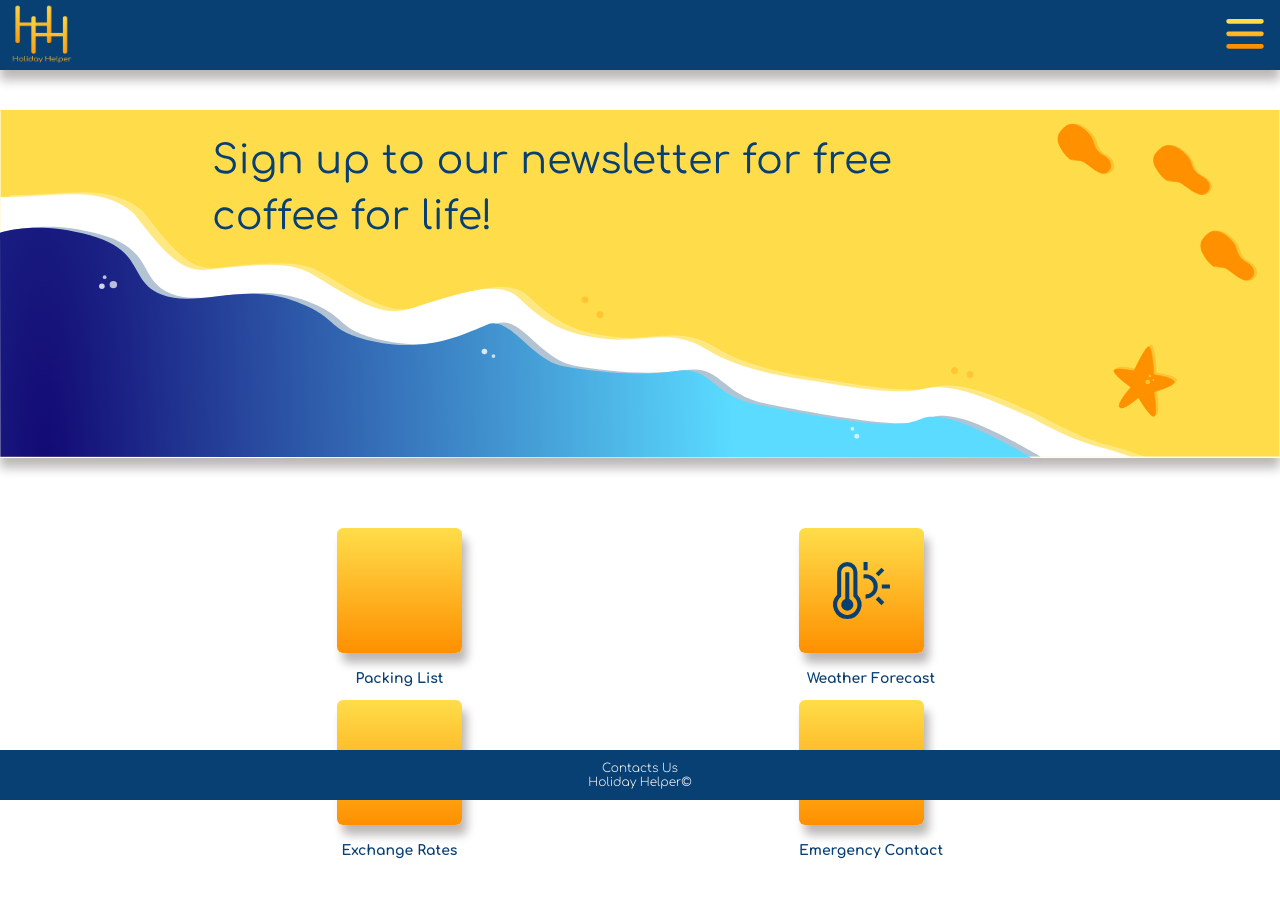
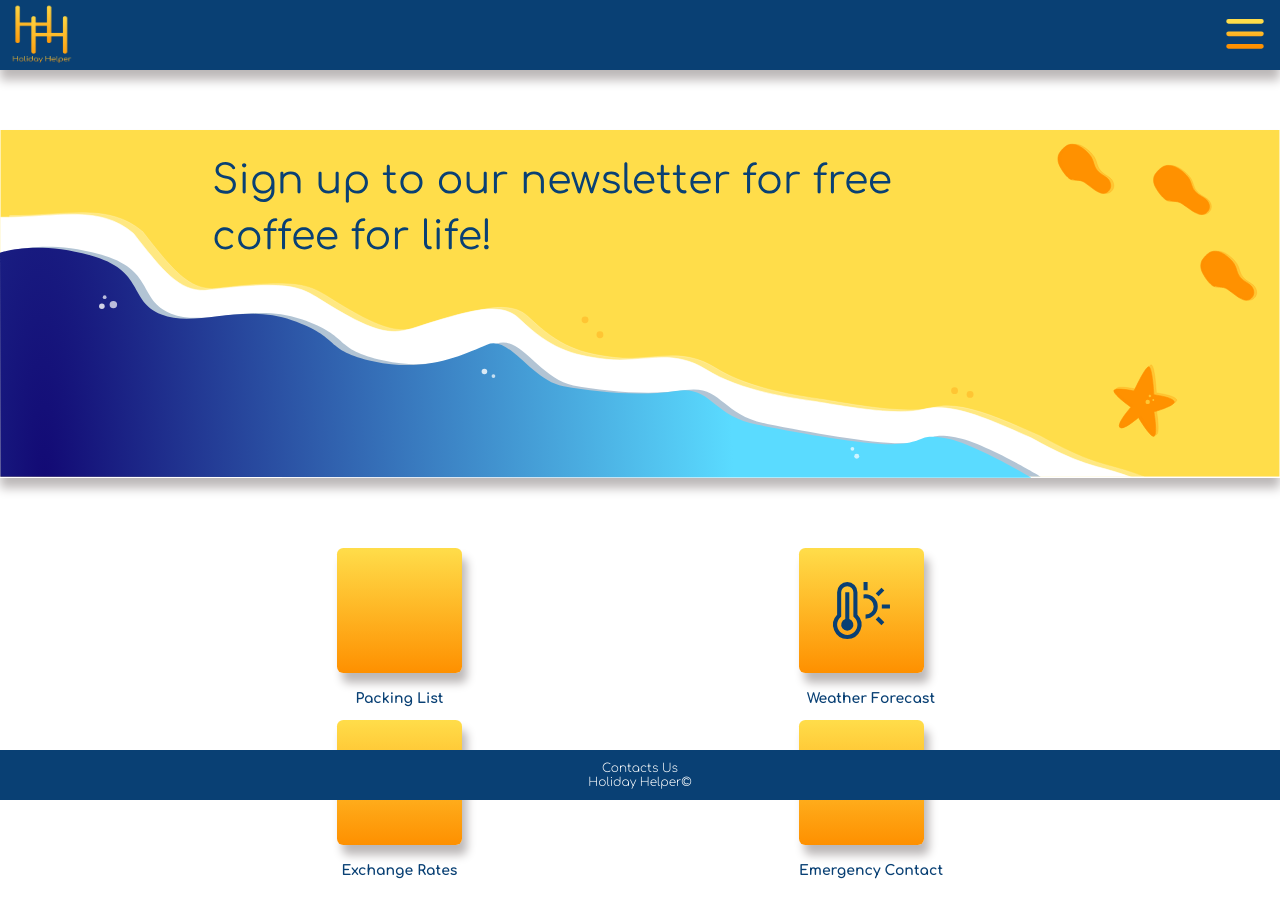
Before and after one commit to lalicia/holiday_helper_frontend, a React (Create React App) app: page / in a window 1280 px wide. Shown: the top 918 px of the page. Built offline with nearby package versions, Linux system fonts and the light colour scheme; some icons are missing.

Commit message:
combined main-navigation-body and main-body in to one class to targert padding for top and bottom. Moved Navbar component outside of the main-body class so that just the main body of the page is targeted and the navbar and footer are static

```diff
--- a/src/App/App.js
+++ b/src/App/App.js
@@ -13,8 +13,8 @@ function App() {
   return (
     <div className="App">
       <Router>
+          <Navbar />
           <div className="main-body">
-          <Navbar />
             <Routes>
               <Route path="/" element={<Main />} />
               <Route path="/packing-list" element={<TodoList />} />
--- a/src/Component/Main.js/Main.css
+++ b/src/Component/Main.js/Main.css
@@ -1,12 +1,10 @@
-/* pads top so that the banner image is visible beneath navbar */
-.main-container {
-    padding-top: 50px;
+/* pads top of page so that the banner image is visible beneath navbar */
+/* pads bottom of body so footer doesn't cover content */
+.main-body {
+    padding-top: 70px;
+    padding-bottom: 50px;
 }
 
-/* pads bottom of body so footer doesn't cover content */
-.main-body {
-    padding-bottom: 50px;
-}
 
 .homebuttons{
     display: flex;
```
Lines whose indentation alone changed are shown as unchanged.
